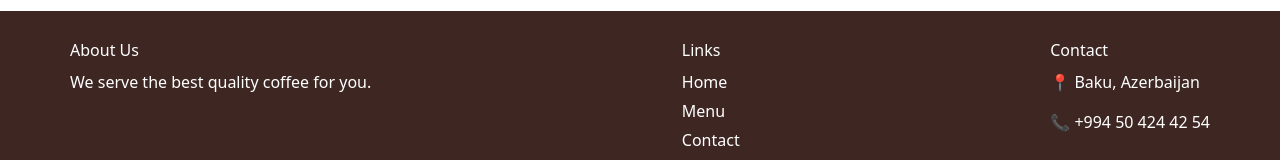
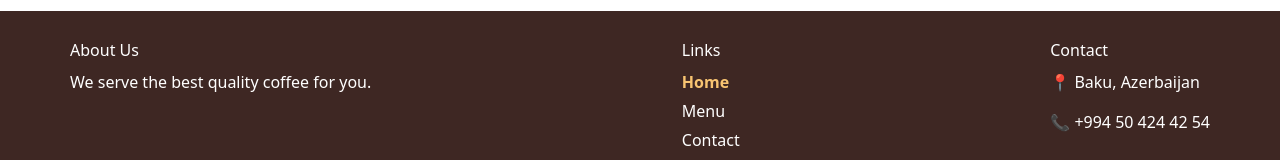
Before and after one commit to Fuad-Aliyevv/CoffeShop, a React (Vite) app: page / in a window 1280 px wide. Shown: the part 490-650 px from the top of the page. Built offline with nearby package versions, Linux system fonts and the light colour scheme.

Commit message:
update footer

```diff
--- a/public/locales/az.json
+++ b/public/locales/az.json
@@ -11,8 +11,8 @@
 "footer": {
     "title": "☕ CoffeeShop",
     "desc": "Şəhərdə ən yaxşı qəhvə",
-    "links": "Linklər",
-    "home": "Ana səhifə",
+     "links": "Linklər",
+      "home": "Ana səhifə",
     "menu": "Menyu",
     "contact": "Əlaqə",
     "contactTitle": "Əlaqə",
--- a/public/locales/en.json
+++ b/public/locales/en.json
@@ -11,7 +11,7 @@
   "footer": {
     "title": "☕ CoffeeShop",
     "desc": "Best coffee in town",
-    "links": "Links",
+     "links": "Links",
     "home": "Home",
     "menu": "Menu",
     "contact": "Contact",
--- a/public/locales/ru.json
+++ b/public/locales/ru.json
@@ -11,7 +11,7 @@
   "footer": {
     "title": "☕ Кофейня",
     "desc": "Лучший кофе в городе",
-    "links": "Ссылки",
+  "links": "Ссылки",
     "home": "Главная",
     "menu": "Меню",
     "contact": "Контакты",
--- a/src/Components/Footer/Footer.css
+++ b/src/Components/Footer/Footer.css
@@ -36,3 +36,23 @@
   padding: 10px;
   background: #2b1b17;
 }
+footer-link {
+  color: white;
+  text-decoration: none;
+  transition: 0.3s;
+}
+
+.footer-link:hover {
+  color: #f8c471;
+}
+
+
+.footer-link.active {
+  color: #f8c471;
+  font-weight: bold;
+}
+
+.footer-link {
+  color: white;
+  text-decoration: none;
+}
--- a/src/Components/Footer/Footer.tsx
+++ b/src/Components/Footer/Footer.tsx
@@ -1,4 +1,5 @@
 import { useTranslation } from "react-i18next";
+import { NavLink } from "react-router-dom";
 import "./Footer.css";
 
 export default function Footer() {
@@ -14,12 +15,25 @@
           <p>{t("footer.aboutText")}</p>
         </div>
 
+
         <div>
           <h6>{t("footer.links")}</h6>
           <ul>
-            <li>{t("footer.home")}</li>
-            <li>{t("footer.menu")}</li>
-            <li>{t("footer.contact")}</li>
+            <li>
+              <NavLink to="/" className="footer-link">
+                {t("footer.home")}
+              </NavLink>
+            </li>
+            <li>
+              <NavLink to="/menu" className="footer-link">
+                {t("footer.menu")}
+              </NavLink>
+            </li>
+            <li>
+              <NavLink to="/contact" className="footer-link">
+                {t("footer.contact")}
+              </NavLink>
+            </li>
           </ul>
         </div>
 
```
